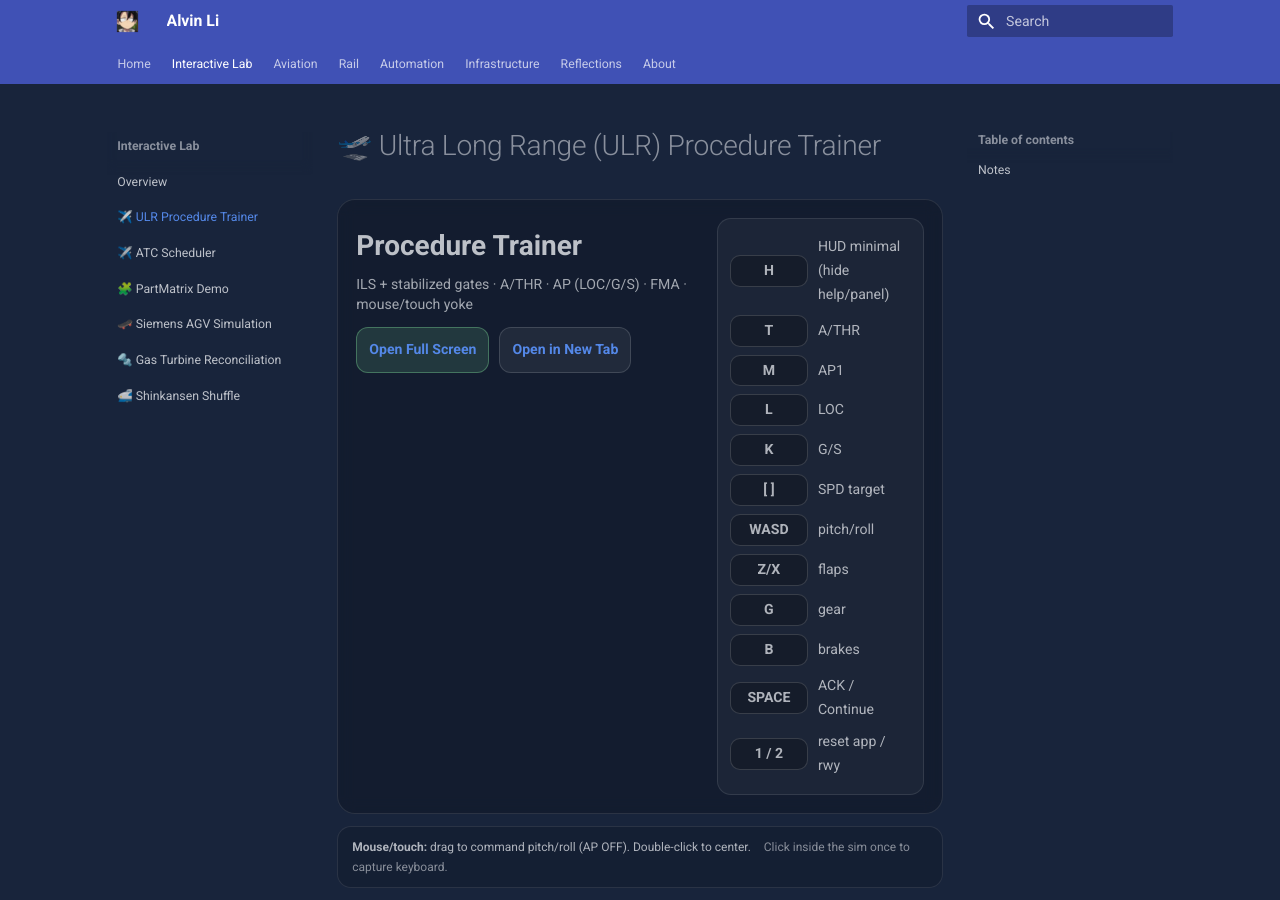
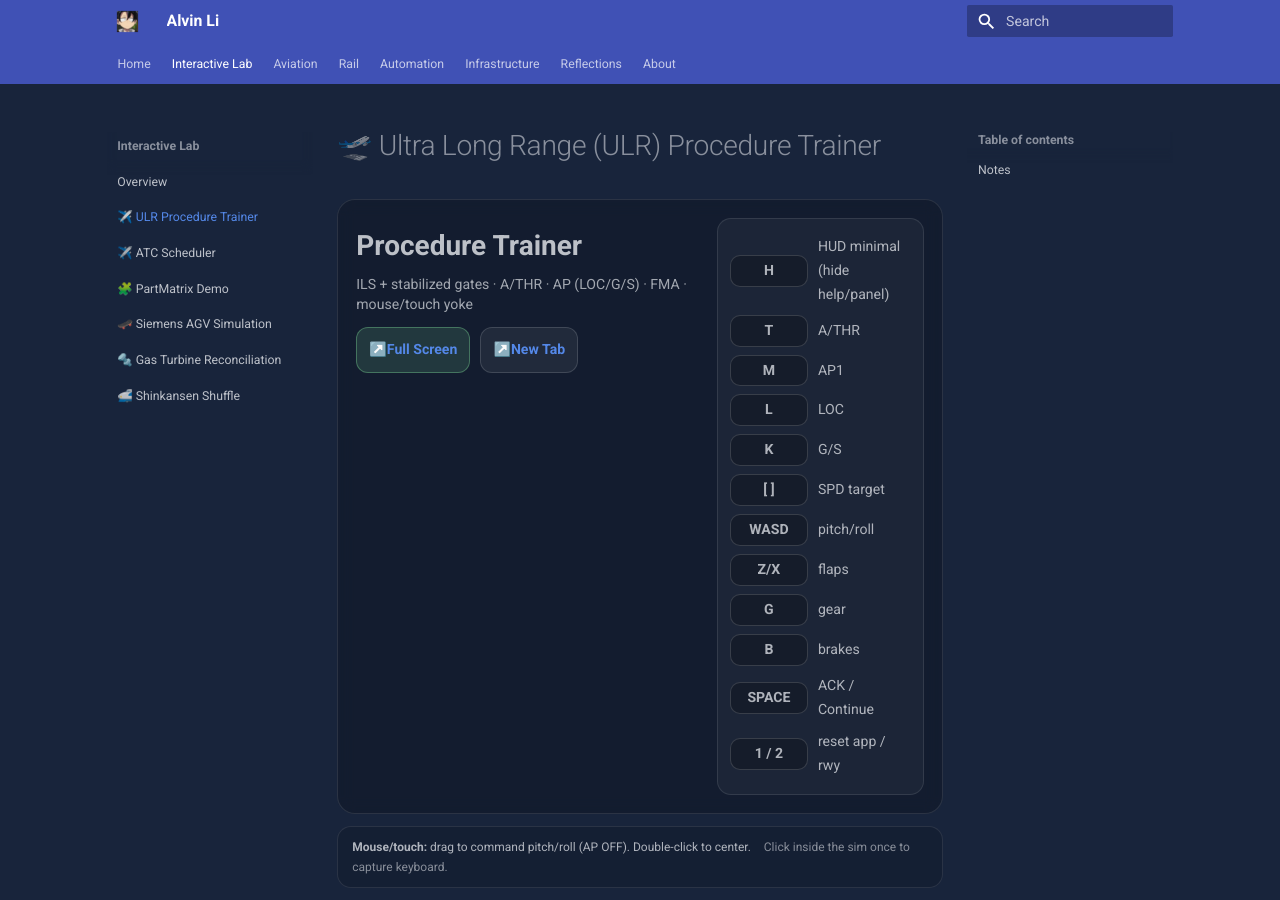
Before and after one commit to alvvvli/alvin-site, an MkDocs documentation site: the page built from docs/lab/a350sim.md, in a window 1280 px wide and 900 px high. Built offline with MkDocs 1.6.1 and Material for MkDocs 9.7.7, drawn with Linux system fonts in a browser that asks for light colours.

Commit message:
Update a350sim.md

```diff
--- a/docs/lab/a350sim.md
+++ b/docs/lab/a350sim.md
@@ -8,8 +8,8 @@
     </div>
 
     <div class="trainer-actions">
-      <a class="trainer-btn primary" href="../a350sim.html" target="_blank" rel="noopener">Open Full Screen</a>
-      <a class="trainer-btn" href="../a350sim.html" target="_blank" rel="noopener">Open in New Tab</a>
+      <a class="trainer-btn primary" href="../a350sim.html" target="_blank" rel="noopener">↗️Full Screen</a>
+      <a class="trainer-btn" href="../a350sim.html" target="_blank" rel="noopener">↗️New Tab</a>
     </div>
   </div>
 
```
